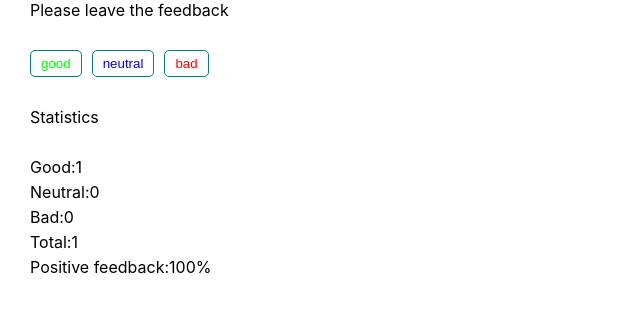
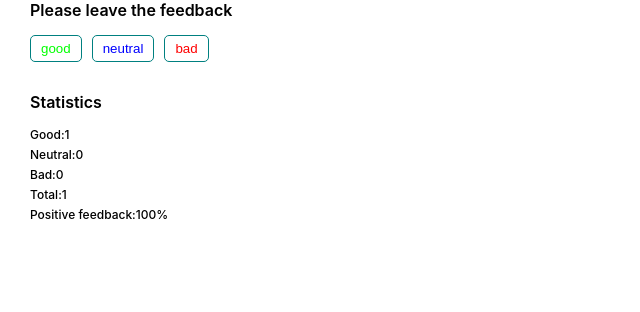
Before and after one commit to Mihail18071983/goit-react-hw-04-feedback, a React (Create React App) app: page / in a window 1280 px wide. Both pictures are taken after a click on the button "good". Shown: the top 312 px of the page, without its empty margins (0-640 px from the left). Built offline with nearby package versions, Linux system fonts and the light colour scheme.

Commit message:
01-feedback

```diff
--- a/src/App.jsx
+++ b/src/App.jsx
@@ -34,10 +34,6 @@ const AppWrapperStyled = styled.div`
 `;
 
 export class App extends Component {
-  // static defaultProps = {};
-  // static propTypes = {
-
-  // };
 
   state = {
     good: 0,
--- a/src/components/Section/Section.jsx
+++ b/src/components/Section/Section.jsx
@@ -4,7 +4,9 @@ import styled from 'styled-components';
 
 const StyledTitle = styled.p`
   margin: 0;
-  margin-bottom: 30px;
+  margin-bottom: 15px;
+  font-weight:600;
+  font-size:16px;
 `;
 
 const StyledContainer = styled.div`
--- a/src/components/Statistics/Statistics.jsx
+++ b/src/components/Statistics/Statistics.jsx
@@ -6,35 +6,36 @@ const StyledStats = styled.ul`
   list-style: none;
   text-decoration: none;
   margin: 0;
-  padding:0;
+  padding: 0;
 `;
 
 const StyledItem = styled.li`
-  &:not(:last-child){
+  font-size: 12px;
+  font-weight: 500;
+  &:not(:last-child) {
     margin-bottom: 5px;
-        }
+  }
 `;
-
 
 const Statistics = ({ good, neutral, bad, total, positivePercentage }) => {
   return (
     <StyledStats>
       <StyledItem>
-        Good:<span className="value">{good}</span>
+        Good:<span>{good}</span>
       </StyledItem>
       <StyledItem>
-        Neutral:<span className="value">{neutral}</span>
+        Neutral:<span>{neutral}</span>
       </StyledItem>
       <StyledItem>
-        Bad:<span className="value">{bad}</span>
+        Bad:<span>{bad}</span>
       </StyledItem>
       <StyledItem>
         Total:
-        <span className="value">{total}</span>
+        <span>{total}</span>
       </StyledItem>
       <StyledItem>
         Positive feedback:
-        <span className="value">{positivePercentage}%</span>
+        <span>{positivePercentage}%</span>
       </StyledItem>
     </StyledStats>
   );
```
